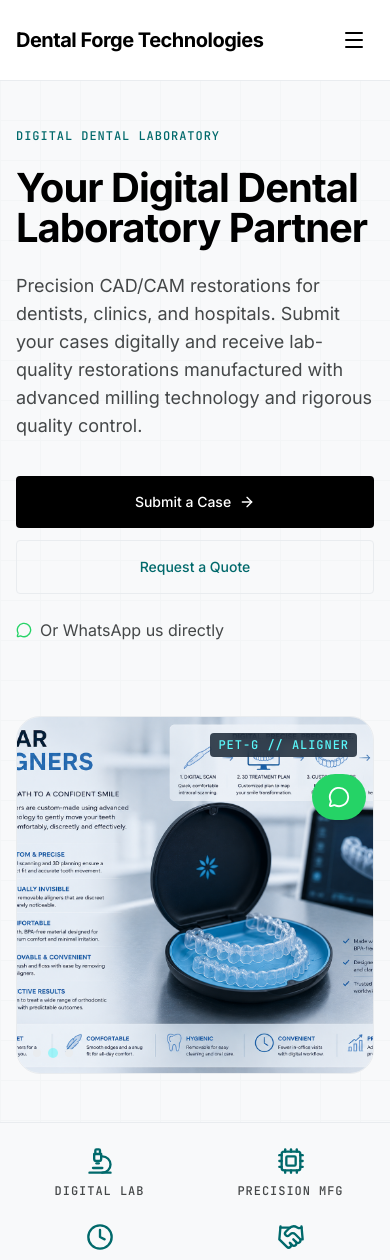
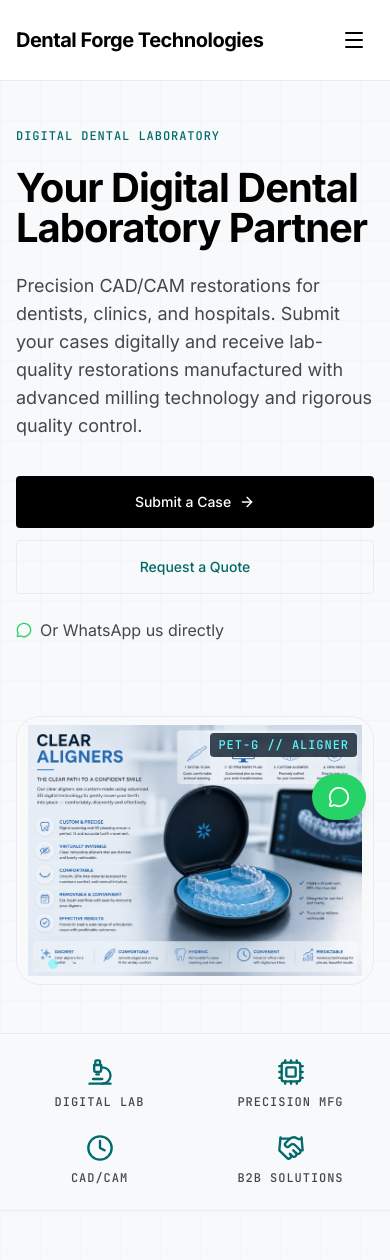
Before and after one commit to ameer06/dentalforage, a React (Vite) app: page / in a window 390 px wide. Shown: the top 1260 px of the page. Built offline with nearby package versions, Linux system fonts and the light colour scheme.

Commit message:
fix: responsive hero slider image cropping

```diff
--- a/src/pages/HomePage.tsx
+++ b/src/pages/HomePage.tsx
@@ -165,8 +165,7 @@ export default function HomePage() {
               <span>Or WhatsApp us directly</span>
             </a>
           </div>
-          {/* Right: hero image slider */}
-          <div className="md:col-span-6 mt-stack-lg md:mt-0 relative aspect-square md:aspect-[4/3] rounded-3xl overflow-hidden border border-stroke-subtle reveal-right group">
+          <div className="md:col-span-6 mt-stack-lg md:mt-0 relative aspect-[4/3] md:aspect-[16/9] rounded-3xl overflow-hidden border border-stroke-subtle reveal-right group bg-surface-bright">
             {HERO_SLIDES.map((slide, index) => (
               <div
                 key={slide.src}
@@ -177,7 +176,7 @@ export default function HomePage() {
                 <img
                   src={slide.src}
                   alt={slide.alt}
-                  className="w-full h-full object-cover"
+                  className="w-full h-full object-contain p-2"
                   loading={index === 0 ? "eager" : "lazy"}
                 />
                 {/* CAD overlay badge */}
```
